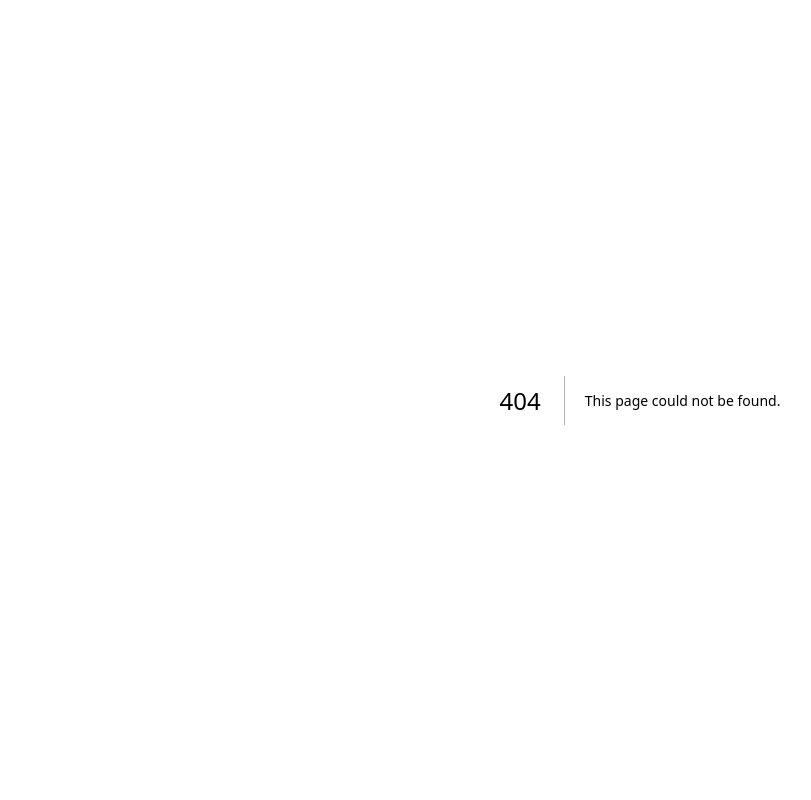
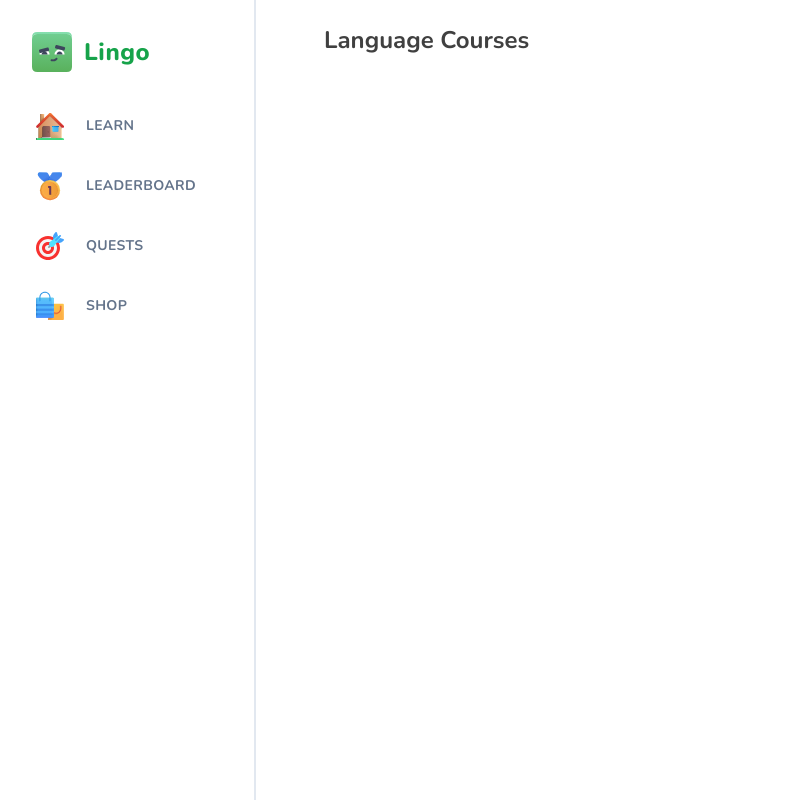
Before and after one commit to gmarcusmartinez/certs-next-openai, a Next.js app: page /courses in a window 1280 px wide. Before the commit this address had no page. Shown: the whole page, without its empty margins (0-811 px from the left). Built offline with nearby package versions, Linux system fonts and the light colour scheme.

Commit message:
revert database connection

```diff
--- /dev/null
+++ b/src/app/(main)/courses/page.tsx
@@ -0,0 +1,10 @@
+import React from "react";
+
+export default async function CoursesPage() {
+  return (
+    <div className="mx-auto h-full max-w-[912px] px-3">
+      <h1 className="text-2xl font-bold text-neutral-700">Language Courses</h1>
+      {/* <List courses={courses} activeCourseId={userProgress?.activeCourseId} /> */}
+    </div>
+  );
+}
```
